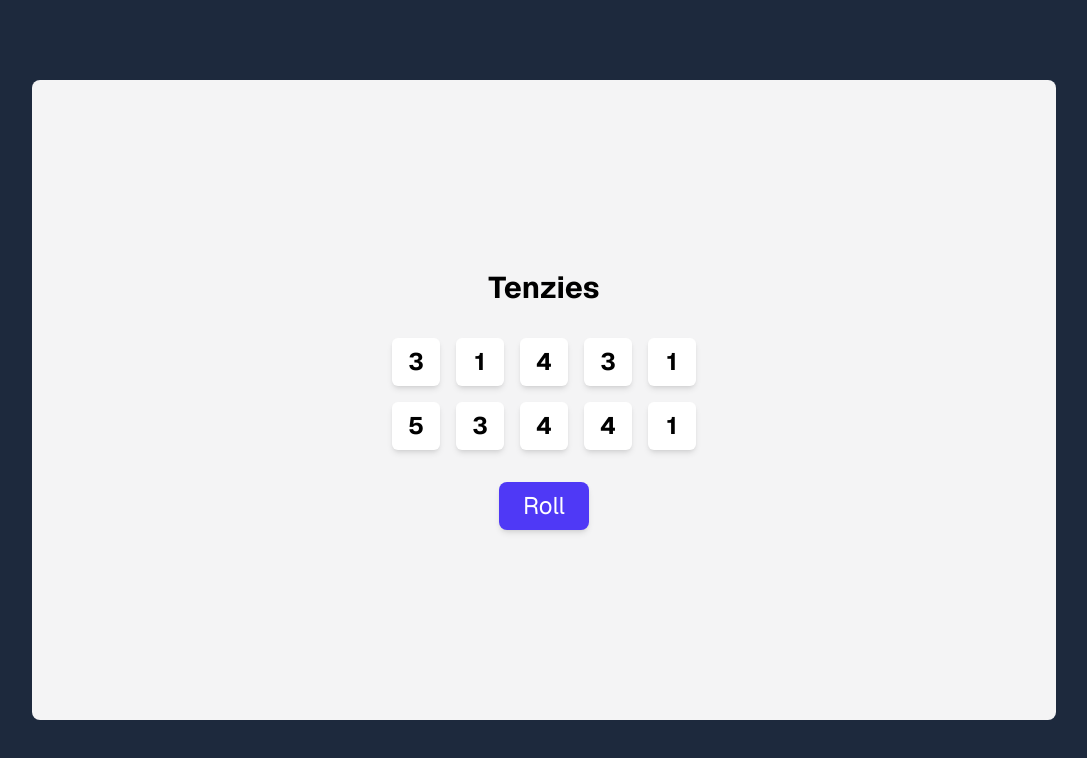
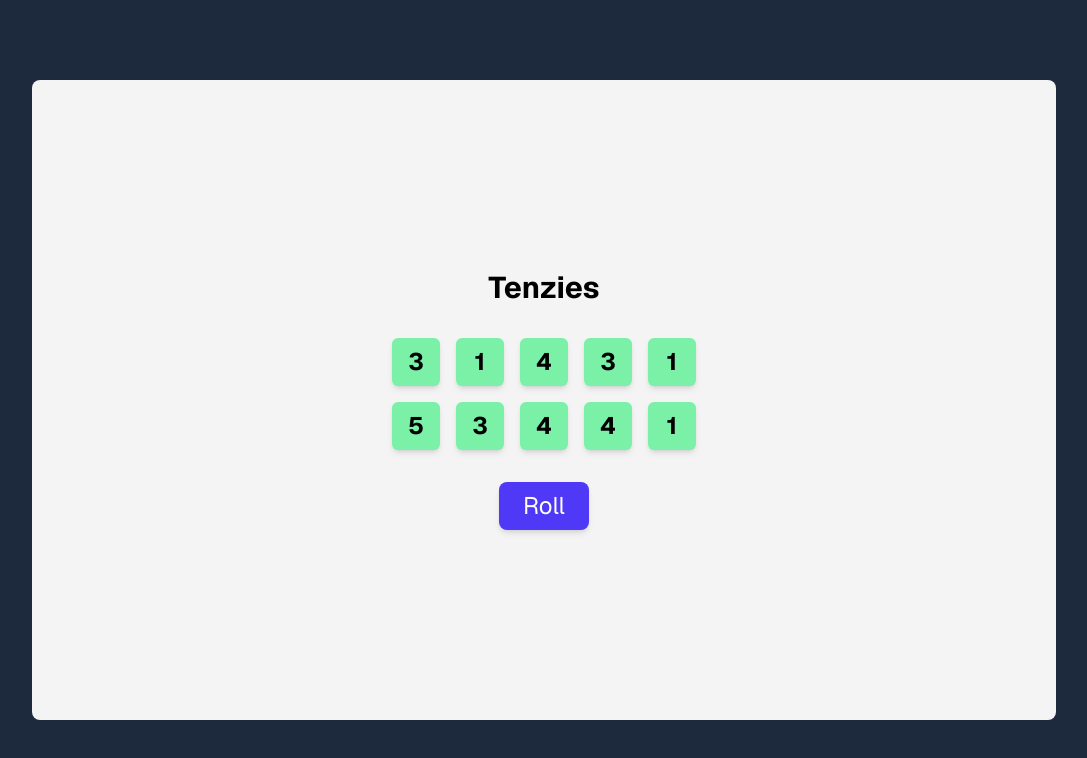
Before and after one commit to anreyw/tenzies, a Next.js app: page / in a window 1280 px wide. Shown: the top 758 px of the page, without its empty margins (96-1183 px from the left). Built offline with nearby package versions, Linux system fonts and the light colour scheme.

Commit message:
Feature: Added conditional CSS for isHeld prop.
- imported clsx
- added DieClasses constant
- used clsx to conditionally include green bg based on isHeld prop

```diff
--- a/app/ui/dice.tsx
+++ b/app/ui/dice.tsx
@@ -11,7 +11,7 @@ export default function Dice() {
     return Array.from({length: 10},
       () => ({
 	value: Math.ceil(Math.random() * 5),
-	isHeld: false,
+	isHeld: true,
 	id: nanoid()
       })
     )
--- a/app/ui/die.tsx
+++ b/app/ui/die.tsx
@@ -1,10 +1,17 @@
+import clsx from 'clsx'
+
 interface DieProps {
   value: number;
   isHeld: boolean;
 }
 
 export default function Die(props: DieProps) {
+  const dieClasses = clsx(
+    "cursor-pointer size-12 rounded-md shadow-md text-2xl font-bold",
+    props.isHeld ? 'bg-green-300' : 'bg-white')
+
   return (
-    <button className="cursor-pointer size-12 bg-white rounded-md shadow-md text-2xl font-bold">{props.value}</button>
+    <button className={dieClasses}
+    >{props.value}</button>
   )
 }
```
